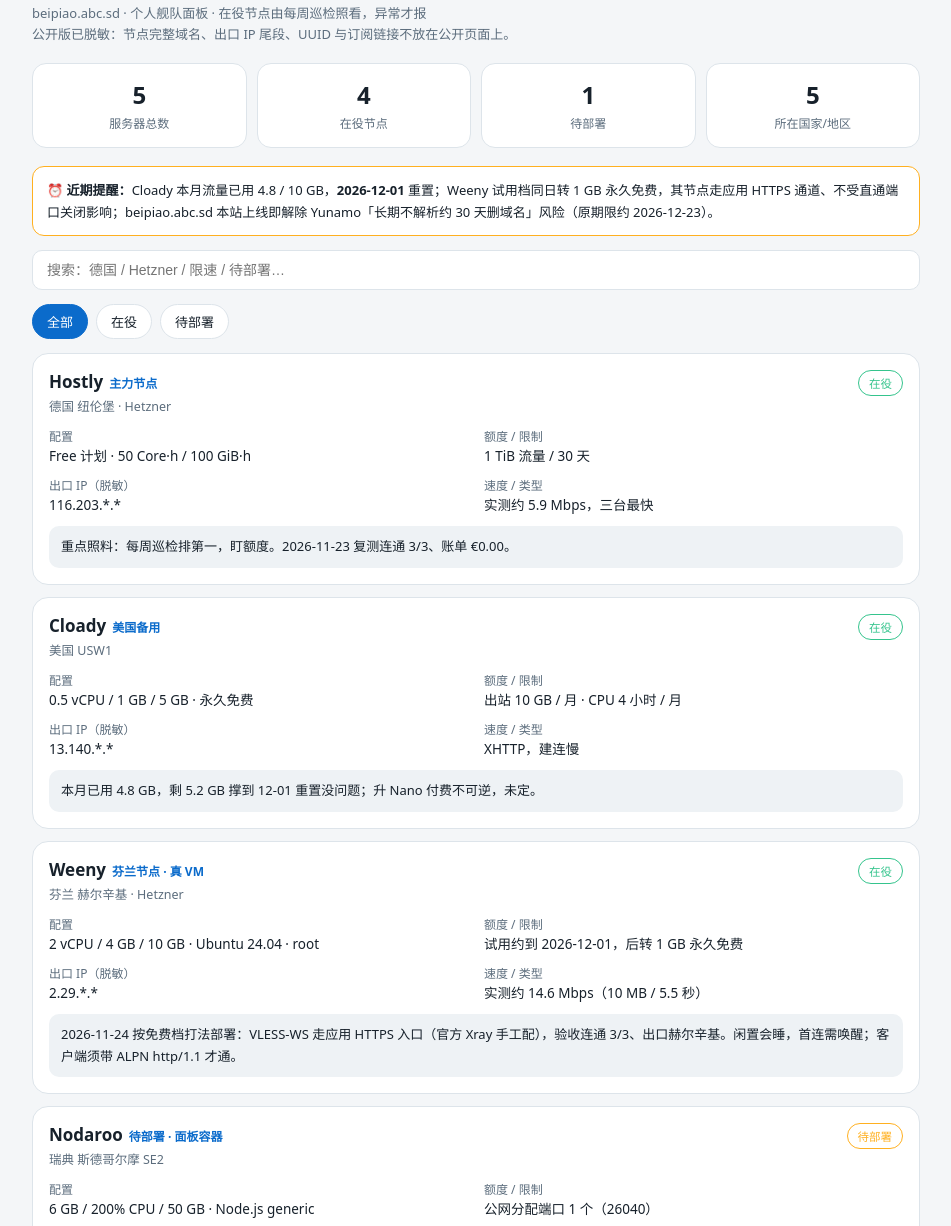
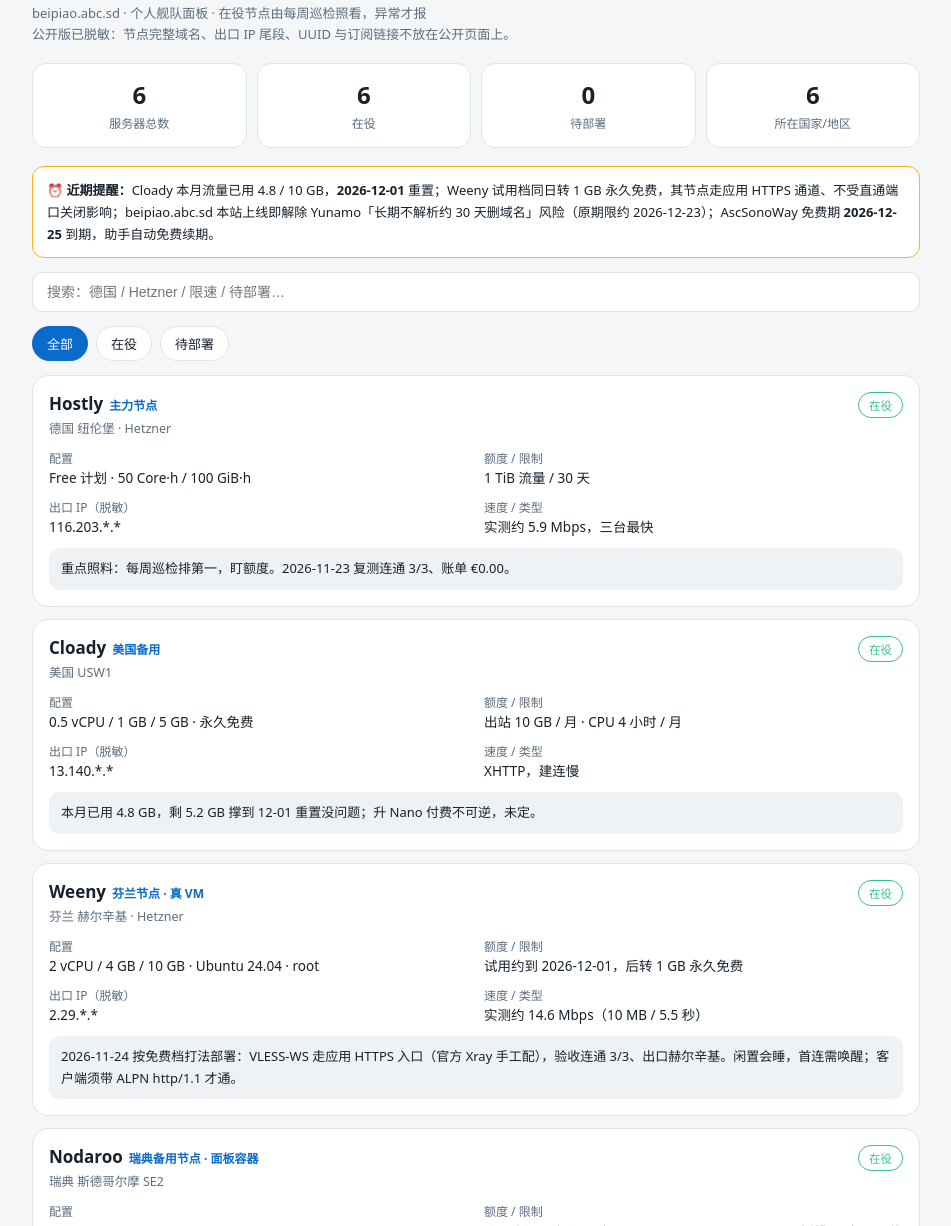
Before and after one commit to beipiao735-web/server-panel, a plain HTML site: page index.html in a window 1280 px wide. Shown: the part 62-1288 px from the top of the page, without its empty margins (164-1115 px from the left). Drawn offline with Linux system fonts and the light colour scheme.

Commit message:
Update statuses: Nodaroo in service; add AscSonoWay; totals 6/6 active

```diff
--- a/index.html
+++ b/index.html
@@ -4,7 +4,7 @@
 <meta charset="UTF-8">
 <meta name="viewport" content="width=device-width, initial-scale=1">
 <title>服务器管理 — beipiao.abc.sd</title>
-<meta name="description" content="个人服务器舰队管理面板：5 台服务器的状态、配置、限额与到期提醒。">
+<meta name="description" content="个人服务器舰队管理面板：6 台服务器的状态、配置、限额与到期提醒。">
 <style>
 :root{--bg:#0f1419;--card:#1a222c;--card2:#212b36;--text:#e8eef4;--muted:#93a3b1;--line:#2c3947;--acc:#4da3ff;--ok:#35c48d;--warn:#ffb020;--bad:#ff6b6b}
 @media (prefers-color-scheme:light){:root{--bg:#f4f6f8;--card:#fff;--card2:#eef2f5;--text:#17212b;--muted:#5c6d7d;--line:#dde4ea;--acc:#0b6bcb}}
@@ -37,26 +37,27 @@ h1{font-size:24px;margin:0}.sub{color:var(--muted);font-size:13px;margin-top:6px
 <div class="sub">beipiao.abc.sd · 个人舰队面板 · 在役节点由每周巡检照看，异常才报<br>公开版已脱敏：节点完整域名、出口 IP 尾段、UUID 与订阅链接不放在公开页面上。</div>
 
 <div class="stats">
-<div class="stat"><b>5</b><span>服务器总数</span></div>
-<div class="stat"><b>4</b><span>在役节点</span></div>
-<div class="stat"><b>1</b><span>待部署</span></div>
-<div class="stat"><b>5</b><span>所在国家/地区</span></div>
+<div class="stat"><b>6</b><span>服务器总数</span></div>
+<div class="stat"><b>6</b><span>在役</span></div>
+<div class="stat"><b>0</b><span>待部署</span></div>
+<div class="stat"><b>6</b><span>所在国家/地区</span></div>
 </div>
 
-<div class="alert">⏰ <b>近期提醒：</b>Cloady 本月流量已用 4.8 / 10 GB，<b>2026-12-01</b> 重置；Weeny 试用档同日转 1 GB 永久免费，其节点走应用 HTTPS 通道、不受直通端口关闭影响；beipiao.abc.sd 本站上线即解除 Yunamo「长期不解析约 30 天删域名」风险（原期限约 2026-12-23）。</div>
+<div class="alert">⏰ <b>近期提醒：</b>Cloady 本月流量已用 4.8 / 10 GB，<b>2026-12-01</b> 重置；Weeny 试用档同日转 1 GB 永久免费，其节点走应用 HTTPS 通道、不受直通端口关闭影响；beipiao.abc.sd 本站上线即解除 Yunamo「长期不解析约 30 天删域名」风险（原期限约 2026-12-23）；AscSonoWay 免费期 <b>2026-12-25</b> 到期，助手自动免费续期。</div>
 
 <input class="search" id="q" placeholder="搜索：德国 / Hetzner / 限速 / 待部署…" oninput="render()">
 <div class="tabs" id="tabs"></div>
 <div id="list"></div>
 
-<div class="foot">数据核实于 2026-11-25 · Hostly / Cloady 为舰队定编，Weeny 为免费档 WS 节点，AgentScope 已上线（手机实测可用） · 其余平台已按决定停止，不再新增</div>
+<div class="foot">数据核实于 2026-11-25 · Hostly / Cloady 为舰队定编，Weeny 为免费档 WS 节点，AgentScope 与 Nodaroo 均已上线在用，AscSonoWay 为助手自用机 · 其余平台已按决定停止，不再新增</div>
 </div>
 <script>
 const servers=[
 {name:"Hostly",role:"主力节点",loc:"德国 纽伦堡 · Hetzner",status:"在役",spec:"Free 计划 · 50 Core·h / 100 GiB·h",quota:"1 TiB 流量 / 30 天",exit:"116.203.*.*",speed:"实测约 5.9 Mbps，三台最快",note:"重点照料：每周巡检排第一，盯额度。2026-11-23 复测连通 3/3、账单 €0.00。"},
 {name:"Cloady",role:"美国备用",loc:"美国 USW1",status:"在役",spec:"0.5 vCPU / 1 GB / 5 GB · 永久免费",quota:"出站 10 GB / 月 · CPU 4 小时 / 月",exit:"13.140.*.*",speed:"XHTTP，建连慢",note:"本月已用 4.8 GB，剩 5.2 GB 撑到 12-01 重置没问题；升 Nano 付费不可逆，未定。"},
 {name:"Weeny",role:"芬兰节点 · 真 VM",loc:"芬兰 赫尔辛基 · Hetzner",status:"在役",spec:"2 vCPU / 4 GB / 10 GB · Ubuntu 24.04 · root",quota:"试用约到 2026-12-01，后转 1 GB 永久免费",exit:"2.29.*.*",speed:"实测约 14.6 Mbps（10 MB / 5.5 秒）",note:"2026-11-24 按免费档打法部署：VLESS-WS 走应用 HTTPS 入口（官方 Xray 手工配），验收连通 3/3、出口赫尔辛基。闲置会睡，首连需唤醒；客户端须带 ALPN http/1.1 才通。"},
-{name:"Nodaroo",role:"待部署 · 面板容器",loc:"瑞典 斯德哥尔摩 SE2",status:"待部署",spec:"6 GB / 200% CPU / 50 GB · Node.js generic",quota:"公网分配端口 1 个（26040）",exit:"—",speed:"Pterodactyl 容器，非真 VPS",note:"目前 Offline、空机。入口是 JS 启动文件，待确认 Startup / Files 页后写文件部署。"},
+{name:"Nodaroo",role:"瑞典备用节点 · 面板容器",loc:"瑞典 斯德哥尔摩 SE2",status:"在役",spec:"6 GB / 200% CPU / 50 GB · Node.js generic",quota:"账号资源已全分配（6/6 GB · 200/200% · 50/50 GB · 插槽 1/1），无剩余可再部署",exit:"—",speed:"用户实测 193 ms · Pterodactyl 容器，非真 VPS",note:"VLESS+TLS 节点运行中、用户在用。2026-11-25 面板实测 Online、已连续运行 1 天 9 小时，CPU 0%、内存 3 MiB、磁盘 770 KiB，实际占用极低；累计流量约 180 MiB。余额 100 credits，面板未显示到期日。"},
+{name:"AscSonoWay",role:"助手自用机",loc:"加拿大 Alberta",status:"在役",spec:"1 vCPU / 512 MB / 16 GB · Debian 13 · LXC 容器",quota:"30 天一期 · 2026-12-25 到期 · 免费续期",exit:"纯 IPv6（已接 NAT64 中转访问 IPv4）",speed:"节点已拆 · 现为助手工作机",note:"2026-11-25 领取。已接 NAT64/DNS64 公共中转，出网可达 IPv4 站点（GitHub 实测 200）。原代理节点已按用户决定拆除，此机供助手自用；到期由助手自动免费续期，收费则停。"},
 {name:"AgentScope",role:"新加坡备用 · 沙箱",loc:"新加坡 ap-southeast-1",status:"在役",spec:"2 核 / 4 GB 沙箱 · QwenPaw v2.3.0",quota:"无公网 IP · 闲置约 48 小时休眠",exit:"47.84.*.*",speed:"VLESS+WS 走 Cloudflare 快速隧道",note:"2026-11-24 经 MCP 通道部署官方 sing-box + cloudflared，2026-11-25 用户手机实测可用。快速隧道域名随机、cloudflared 重启即变；沙箱休眠醒后进程无保证，只当应急备用。平台明文警告勿搭代理、违规封号。"}
 ];
 let filter="全部";
```
